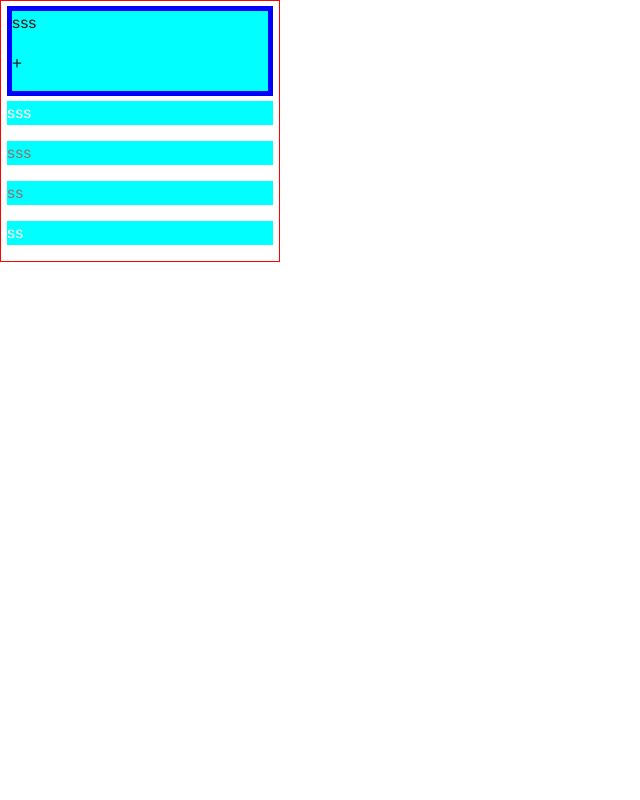
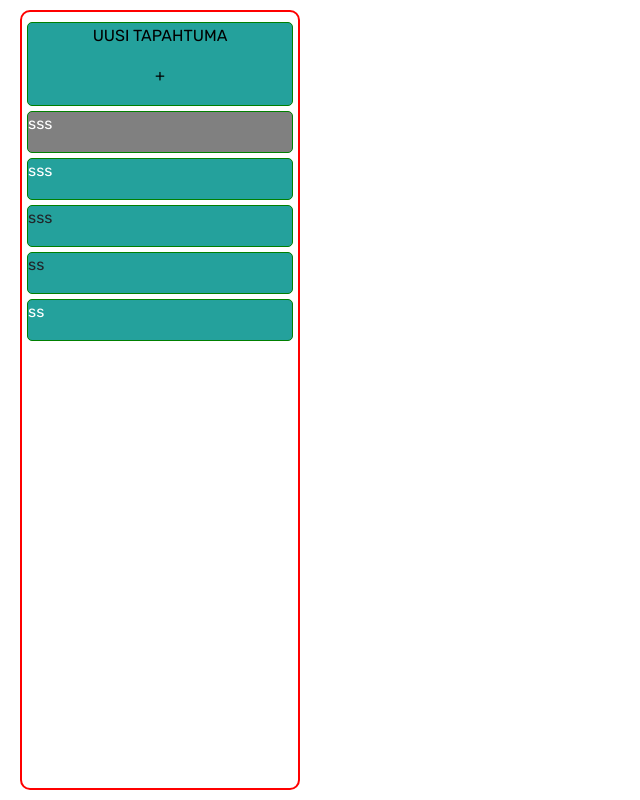
Before and after one commit to SergeiVasilyev/VarastohallintaR1, a Django app: page /menu_view/ in a window 1280 px wide. Shown: the whole page, without its empty margins (0-640 px from the left). Run offline with Django 4.2, Linux system fonts and the light colour scheme.

Commit message:
Anna Menu html example

```diff
--- a/varastoapp/static/varasto/menu.css
+++ b/varastoapp/static/varasto/menu.css
@@ -1,14 +1,33 @@
-.rectangle {
-    border: 1px solid red;
+.main {
+    padding: 10px 20px;
+    height: 100%;
+}
+
+.menu_warp {
+    border: 2px solid red;
     width: 280px;
+    border-radius: 10px;
+    height: 100%;
+    padding: 5px;
 }
 
 .nappi {
-    /* border: 3px solid green; */
+    border: 1px solid green;
+    width: 100%;
+    margin-top: 5px;
+    border-radius: 5px;
+    background-color: #24A19C;
+    /* border: 3px solid green;
     margin: 5px 6px;
-    background-color: aqua;
+    background-color: aqua; */
 }
 
+.grey_background {
+    background-color: grey;
+    color: white;
+}
+
+/*
 .warp {
     border: 5px solid blue  ;
 }
@@ -16,6 +35,7 @@
 .harma_text {
     color: grey;
 }
+*/
 
 .white_text {
     color: white;
--- a/varastoapp/templates/varasto/menu.html
+++ b/varastoapp/templates/varasto/menu.html
@@ -8,16 +8,20 @@
 {% block title %}Menu{% endblock %}
 
 {% block content %}
-
-    <div class="rectangle">
-         <div class="nappi">
-             <div class="warp">
-                <p>sss</p>
+<!-- Main menu -->
+<div class="main">
+    <div class="menu_warp">
+        <button class="nappi">
+            <div class="warp">
+                <p>UUSI TAPAHTUMA</p>
                 <p>+</p>
              </div>
-         </div>
-         <div class="nappi white_text">
+        </button>
+        <div class="nappi grey_background">
             <p>sss</p>
+        </div>
+        <div class="nappi white_text">
+        <p>sss</p>
         </div>
         <div class="nappi harma_text">
             <p>sss</p>
@@ -29,5 +33,8 @@
             <p>ss</p>
         </div>
     </div>
+</div>
+<!-- /Main menu -->
+
 
 {% endblock %}
```
